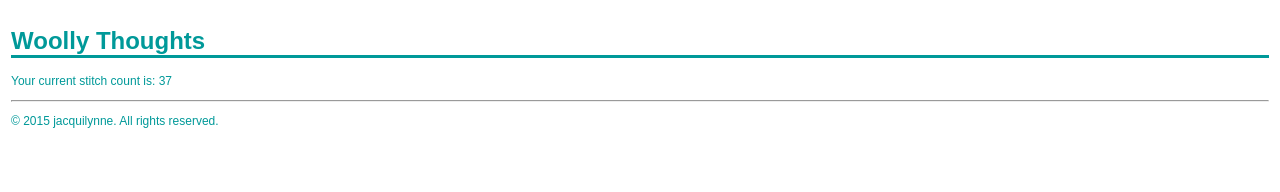
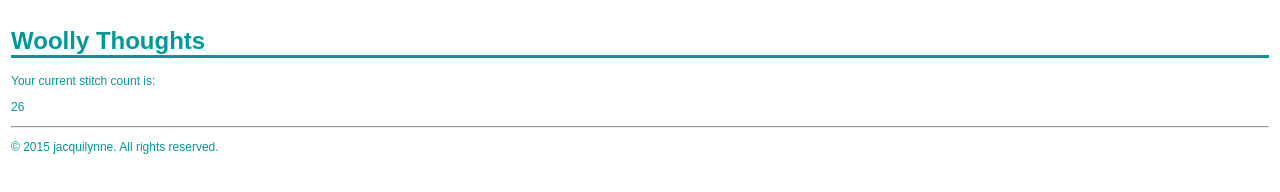
Before and after one commit to jacquilynne/Woolly-Thoughts, a plain HTML site: page index.html in a window 1280 px wide. Drawn offline with Linux system fonts and the light colour scheme.

Commit message:
Update index.html

```diff
--- a/index.html
+++ b/index.html
@@ -7,13 +7,13 @@
 
 <h1>Woolly Thoughts</h1>
 
-<p>Your current stitch count is: <span id="StitchCount">0</span></p>
+<p>Your current stitch count is: <div id="StitchCount"></div></p>
 
 <hr>
 <footer id="foot01"></footer>
 
 <script>
-document.getElementById("StitchCount").innerHTML = 37;
+document.getElementById("StitchCount").innerHTML = 26;
 </script>
 <script src="woolly-thoughts.js"></script>
 </body>
```
